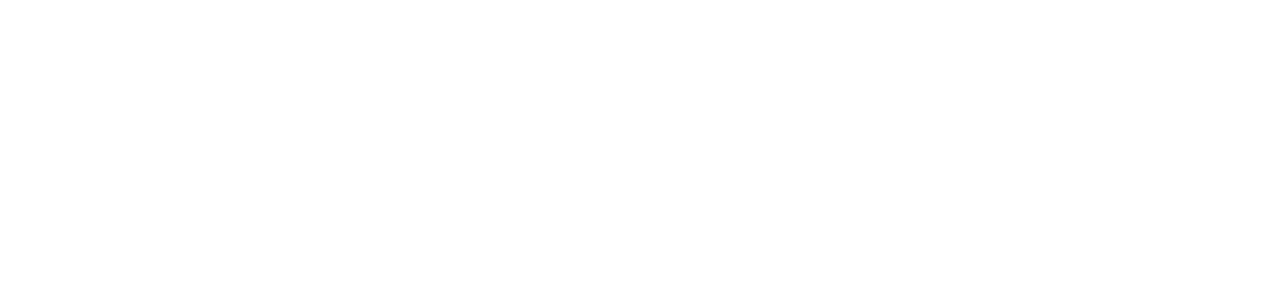
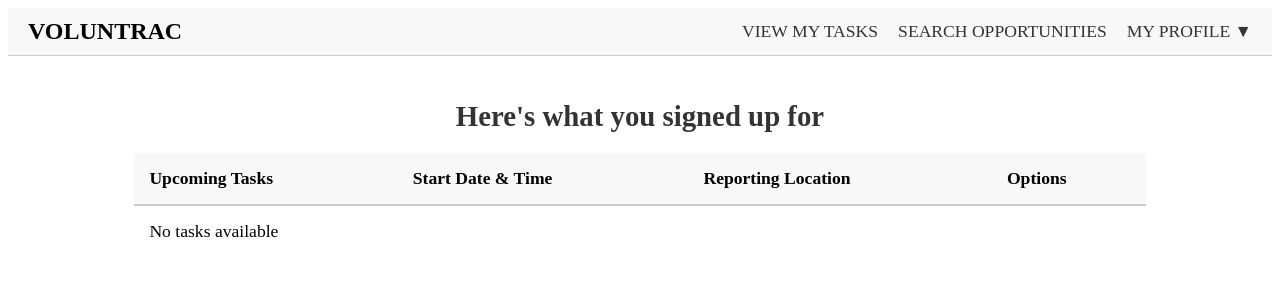
Before and after one commit to BT3103AppDev1/AY2425_S1_Group7, a Vue app: page /ViewMyTasks in a window 1280 px wide. Before the commit this address had no page. Shown: the top 300 px of the page. Built offline with nearby package versions, Linux system fonts and the light colour scheme.

Commit message:
Added back task detail page

```diff
--- a/src/router/index.js
+++ b/src/router/index.js
@@ -1,15 +1,16 @@
-import { createRouter, createWebHistory } from 'vue-router'
-import TaskHomepage from '@/views/TaskHomepage.vue'
-import TaskAdd from '@/views/TaskAdd.vue'
+import { createRouter, createWebHistory } from 'vue-router';
+import TaskAdd from '@/views/TaskAdd.vue';
 import LogIn from '@/components/LogIn.vue';
 import RegisterUser from '@/components/RegisterUser.vue';
-import TaskSearch from '@/views/TaskSearch.vue'
-import VolunteerTaskView from '@/views/VolunteerTaskView.vue'
+import TaskSearch from '@/views/TaskSearch.vue';
+import VolunteerTaskDetail from '@/views/VolunteerTaskDetail.vue';
+import VolunteerTaskView from '@/views/VolunteerTaskView.vue';
 
 const router = createRouter({
   history: createWebHistory(import.meta.env.BASE_URL),
   routes: [
-    { path: '/',
+    {
+      path: '/',
       redirect: '/login'
     },
     {
@@ -24,8 +25,8 @@
     },
     {
       path: '/ViewTasks',
-      name: 'View your tasks',
-      component: TaskHomepage
+      name: 'ViewTasks',
+      component: VolunteerTaskView
     },
     {
       path: '/AddTasks',
@@ -38,11 +39,16 @@
       component: TaskSearch
     },
     {
-      path: `/ViewTask/:taskID`,
-      name: 'Task viewing for volunteers',
+      path: '/ViewTask/:taskID',
+      name: 'Task detail viewing for volunteers',
+      component: VolunteerTaskDetail
+    },
+    {
+      path: '/ViewMyTasks',
+      name: 'Viewing my tasks for volunteers',
       component: VolunteerTaskView
     }
   ]
-})
+});
 
-export default router
+export default router;
--- /dev/null
+++ b/src/views/VolunteerTaskDetail.vue
@@ -0,0 +1,132 @@
+<script setup>
+import { db } from "../firebase_setup.js";
+import { getDoc, doc, query, where, getDocs, collection, addDoc, Timestamp } from "firebase/firestore";
+import { auth } from '../firebase_setup';
+import { ref, onMounted } from "vue";
+import { useRoute } from "vue-router";
+import Map from '../components/Map.vue';
+
+const route = useRoute();
+const taskID = route.params.taskID;
+
+const taskName = ref('');
+const startDateTime = ref('');
+const endDateTime = ref('');
+const location = ref('');
+const location_lat = ref(null);
+const location_lng = ref(null);
+const requirements = ref([]);
+const alreadySignedUp = ref(false);
+
+async function fetchTaskDetails() {
+    try {
+        const taskRef = doc(db, "task", taskID);
+        const taskSnap = await getDoc(taskRef);
+
+        if (taskSnap.exists()) {
+            const taskData = taskSnap.data();
+            taskName.value = taskData.task_name;
+            startDateTime.value = taskData.start_date_time.toDate().toLocaleString();
+            endDateTime.value = taskData.end_date_time.toDate().toLocaleString();
+            location.value = taskData.location;
+            location_lat.value = taskData.location_lat;
+            location_lng.value = taskData.location_lng;
+            requirements.value = taskData.requirements || [];
+        }
+    } catch (e) {
+        alert(`Error fetching task details: ${e.message}`);
+    }
+}
+
+// check if the user has already signed up for the task
+async function checkIfSignedUp() {
+    const currentUser = auth.currentUser;
+
+    if (currentUser) {
+        const userId = currentUser.uid;
+        const taskReservationsRef = collection(db, "task_reservations");
+        const q = query(taskReservationsRef, where("task_id", "==", taskID), where("volunteer_id", "==", userId));
+
+        const querySnapshot = await getDocs(q);
+        if (!querySnapshot.empty) {
+            alreadySignedUp.value = true;
+        }
+    }
+}
+
+async function joinTask() {
+    const currentUser = auth.currentUser;
+
+    if (currentUser && !alreadySignedUp.value) {
+        const userId = currentUser.uid;
+
+        try {
+            const taskRef = collection(db, "task_reservations");
+            await addDoc(taskRef, {
+                task_id: taskID,
+                volunteer_id: userId,
+                reservation_date: Timestamp.now()
+            });
+            alreadySignedUp.value = true;
+            alert('Successfully signed up for the task!');
+        } catch (error) {
+            alert(`Error joining task: ${error.message}`);
+        }
+    } else if (!currentUser) {
+        alert("You need to be logged in to sign up for the task.");
+    }
+}
+
+onMounted(() => {
+    fetchTaskDetails();
+    checkIfSignedUp();
+});
+</script>
+
+<template>
+    <div>
+        <div class="volunteerViewTaskHeader">
+            <h1>{{ taskName }}</h1>
+            <div class="joinTaskButton">
+                <button v-if="!alreadySignedUp" @click="joinTask">
+                    Sign Up
+                </button>
+                <button v-else disabled>
+                    Pending
+                </button>
+            </div>
+        </div>
+
+        <div class="taskDetails">
+            <h2>Start Date: {{ startDateTime }}</h2>
+            <h2>End Date: {{ endDateTime }}</h2>
+            <h3 v-if="location">Location: {{ location }}</h3>
+            <h4 v-if="requirements[0] != ''">Requirements: {{ requirements.join(', ') }}</h4>
+
+            <Map v-if="location_lat && location_lng" :location="{ lat: location_lat, lng: location_lng }" />
+        </div>
+    </div>
+</template>
+
+<style scoped>
+.volunteerViewTaskHeader {
+    display: flex;
+    flex-direction: row;
+    justify-content: space-between;
+    align-items: center;
+    padding: 1rem;
+
+    h1 {
+        margin: 0;
+    }
+}
+
+.taskDetails {
+    padding: 1rem;
+}
+
+#map {
+    height: 400px;
+    width: 100%;
+}
+</style>
--- a/src/views/VolunteerTaskView.vue
+++ b/src/views/VolunteerTaskView.vue
@@ -1,132 +1,187 @@
-<script setup>
-import { db } from "../firebase_setup.js";
-import { getDoc, doc, query, where, getDocs, collection, addDoc, Timestamp } from "firebase/firestore";
-import { auth } from '../firebase_setup';
-import { ref, onMounted } from "vue";
-import { useRoute } from "vue-router";
-import Map from '../components/Map.vue';
-
-const route = useRoute();
-const taskID = route.params.taskID;
-
-const taskName = ref('');
-const startDateTime = ref('');
-const endDateTime = ref('');
-const location = ref('');
-const location_lat = ref(null);
-const location_lng = ref(null);
-const requirements = ref([]);
-const alreadySignedUp = ref(false);
-
-async function fetchTaskDetails() {
-    try {
-        const taskRef = doc(db, "task", taskID);
-        const taskSnap = await getDoc(taskRef);
-
-        if (taskSnap.exists()) {
-            const taskData = taskSnap.data();
-            taskName.value = taskData.task_name;
-            startDateTime.value = taskData.start_date_time.toDate().toLocaleString();
-            endDateTime.value = taskData.end_date_time.toDate().toLocaleString();
-            location.value = taskData.location;
-            location_lat.value = taskData.location_lat;
-            location_lng.value = taskData.location_lng;
-            requirements.value = taskData.requirements || [];
-        }
-    } catch (e) {
-        alert(`Error fetching task details: ${e.message}`);
-    }
-}
-
-// check if the user has already signed up for the task
-async function checkIfSignedUp() {
-    const currentUser = auth.currentUser;
-
-    if (currentUser) {
-        const userId = currentUser.uid;
-        const taskReservationsRef = collection(db, "task_reservations");
-        const q = query(taskReservationsRef, where("task_id", "==", taskID), where("volunteer_id", "==", userId));
-
-        const querySnapshot = await getDocs(q);
-        if (!querySnapshot.empty) {
-            alreadySignedUp.value = true;
-        }
-    }
-}
-
-async function joinTask() {
-    const currentUser = auth.currentUser;
-
-    if (currentUser && !alreadySignedUp.value) {
-        const userId = currentUser.uid;
-
-        try {
-            const taskRef = collection(db, "task_reservations");
-            await addDoc(taskRef, {
-                task_id: taskID,
-                volunteer_id: userId,
-                reservation_date: Timestamp.now()
-            });
-            alreadySignedUp.value = true;
-            alert('Successfully signed up for the task!');
-        } catch (error) {
-            alert(`Error joining task: ${error.message}`);
-        }
-    } else if (!currentUser) {
-        alert("You need to be logged in to sign up for the task.");
-    }
-}
-
-onMounted(() => {
-    fetchTaskDetails();
-    checkIfSignedUp();
-});
-</script>
-
 <template>
     <div>
-        <div class="volunteerViewTaskHeader">
-            <h1>{{ taskName }}</h1>
-            <div class="joinTaskButton">
-                <button v-if="!alreadySignedUp" @click="joinTask">
-                    Sign Up
-                </button>
-                <button v-else disabled>
-                    Pending
-                </button>
+      <!-- Navigation Bar -->
+      <nav class="navbar">
+        <div class="navbar-logo">
+
+          <span>VOLUNTRAC</span>
         </div>
+        <div class="navbar-links">
+          <RouterLink to="/ViewTasks">VIEW MY TASKS</RouterLink>
+          <RouterLink to="/SearchTasks">SEARCH OPPORTUNITIES</RouterLink>
+          <RouterLink to="/Profile">MY PROFILE ▼</RouterLink>
         </div>
+      </nav>
 
-        <div class="taskDetails">
-            <h2>Start Date: {{ startDateTime }}</h2>
-            <h2>End Date: {{ endDateTime }}</h2>
-            <h3 v-if="location">Location: {{ location }}</h3>
-            <h4 v-if="requirements[0] != ''">Requirements: {{ requirements.join(', ') }}</h4>
-
-            <Map v-if="location_lat && location_lng" :location="{ lat: location_lat, lng: location_lng }" />
+      <div class="task-table-container">
+        <h2>Here's what you signed up for</h2>
+        <table class="task-table">
+          <thead>
+            <tr>
+              <th>Upcoming Tasks</th>
+              <th>Start Date & Time</th>
+              <th>Reporting Location</th>
+              <th>Options</th>
+            </tr>
+          </thead>
+          <tbody>
+            <tr v-for="task in tasks" :key="task.id">
+              <!-- added redirect to the full task details -->
+              <td @click="viewTaskDetails(task.id)">{{ task.task_name }}</td>
+              <td>{{ task.start_date_time }}</td>
+              <td>{{ task.location }}</td>
+              <td>
+                <button @click="cancelTask(task.id)" class="cancel-button">Cancel</button>
+              </td>
+            </tr>
+            <tr v-if="tasks.length === 0">
+              <td colspan="4">No tasks available</td>
+            </tr>
+          </tbody>
+        </table>
       </div>
     </div>
   </template>
 
-<style scoped>
-.volunteerViewTaskHeader {
-    display: flex;
-    flex-direction: row;
-    justify-content: space-between;
-    align-items: center;
-    padding: 1rem;
+  <script setup>
+  import { ref, onMounted } from 'vue';
+  import { db } from '../firebase_setup';
+  import { collection, query, where, getDocs, deleteDoc, doc } from 'firebase/firestore'; // Importing 'doc'
+  import { auth } from '../firebase_setup';
+  import { useRouter } from "vue-router";
+  const router = useRouter();
 
-    h1 {
-        margin: 0;
+  const tasks = ref([]);
+
+  async function fetchTasks() {
+    const currentUser = auth.currentUser;
+    if (currentUser) {
+      const q = query(
+        collection(db, 'task_reservations'),
+        where('volunteer_id', '==', currentUser.uid)
+      );
+      const querySnapshot = await getDocs(q);
+      tasks.value = querySnapshot.docs.map(doc => ({
+        ...doc.data(),
+        id: doc.id,
+      }));
     }
   }
 
-.taskDetails {
-    padding: 1rem;
+  async function cancelTask(taskID) {
+    if (confirm('Are you sure you want to cancel this task?')) {
+      await deleteDoc(doc(db, 'task_reservations', taskID)); // Using 'doc' here
+      alert('Task successfully cancelled!');
+      fetchTasks(); // Refresh the task list
+    }
   }
 
-#map {
-    height: 400px;
+  onMounted(fetchTasks);
+
+  function viewTaskDetails(taskID) {
+    router.push(`/ViewTask/${taskID}`);
+  }
+  </script>
+
+  <style scoped>
+  .navbar {
+    display: flex;
+    justify-content: space-between;
+    align-items: center;
+    padding: 10px 20px;
+    background-color: #f8f8f8;
+    border-bottom: 1px solid #ccc;
+  }
+
+  .navbar-logo {
+    display: flex;
+    align-items: center;
+  }
+
+  .navbar-logo img {
+    height: 40px;
+    margin-right: 10px;
+  }
+
+  .navbar-logo span {
+    font-size: 1.5em;
+    font-weight: bold;
+  }
+
+  .navbar-links {
+    display: flex;
+    gap: 20px;
+  }
+
+  .navbar-links a {
+    text-decoration: none;
+    color: #333;
+    font-size: 1.1em;
+    font-weight: 500;
+  }
+
+  .navbar-links a:hover {
+    text-decoration: underline;
+  }
+
+  .task-table-container {
+    width: 80%;
+    margin: 0 auto;
+    padding: 20px;
+  }
+
+  h2 {
+    text-align: center;
+    font-size: 1.8em;
+    color: #333;
+    margin-bottom: 20px;
+  }
+
+  .task-table {
     width: 100%;
+    border-collapse: collapse;
+    font-size: 1.1em;
+    text-align: left;
+  }
+
+  .task-table thead th {
+    background-color: #f8f8f8;
+    padding: 15px;
+    border-bottom: 2px solid #ccc;
+    font-weight: bold;
+  }
+
+  .task-table tbody td {
+    padding: 15px;
+    border-bottom: 1px solid #eee;
+  }
+
+  .task-table tbody tr:last-child td {
+    border-bottom: none;
+  }
+
+  .cancel-button {
+    background-color: #f8e7bc;
+    border: none;
+    padding: 10px 20px;
+    cursor: pointer;
+    border-radius: 5px;
+    font-size: 1em;
+    color: #333;
+  }
+
+  .cancel-button:hover {
+    background-color: #f4c9a1;
+  }
+
+  @media (max-width: 768px) {
+    .task-table {
+      font-size: 0.9em;
+    }
+
+    .navbar-links {
+      flex-direction: column;
+      gap: 10px;
+    }
   }
   </style>
```
Lines whose indentation alone changed are shown as unchanged.
